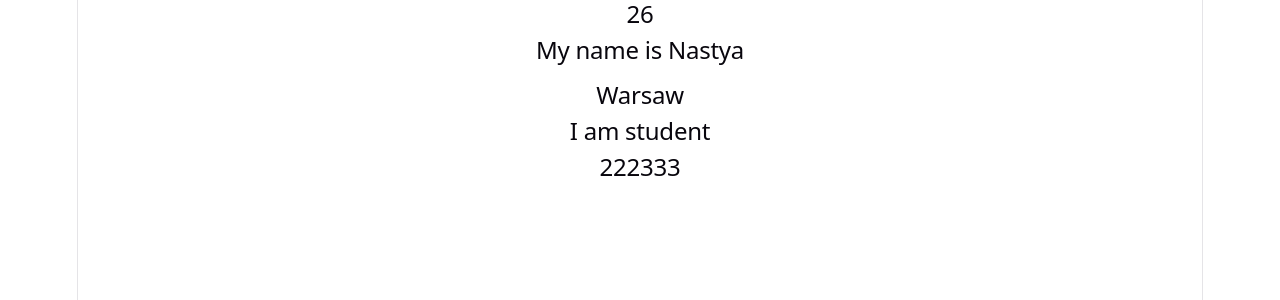
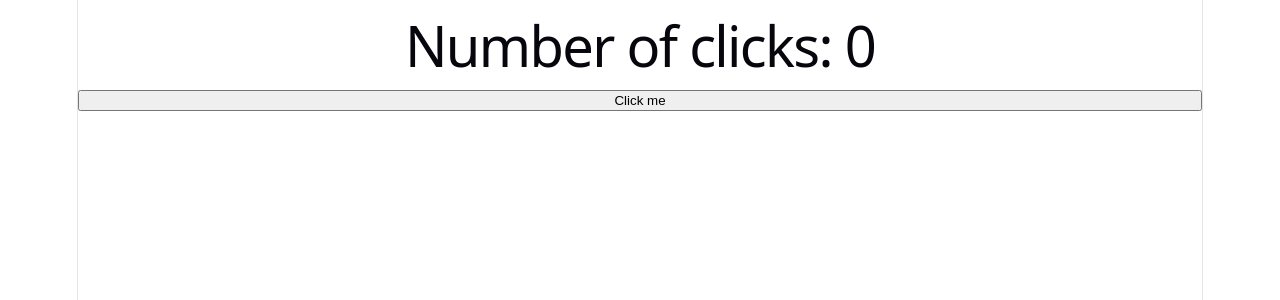
Before and after one commit to NnnastyaA/RRR, a React (Vite) app in the folder rrr-project/: page / in a window 1280 px wide. Shown: the top 300 px of the page. Built offline with nearby package versions, Linux system fonts and the light colour scheme.

Commit message:
added task 1.1

```diff
--- /dev/null
+++ b/rrr-project/src/Button.jsx
@@ -0,0 +1,14 @@
+import { useState } from 'react';
+
+const Button = () => {
+  const [state, setState] = useState(0);
+  console.log(state);
+  return (
+    <>
+      <h1>Number of clicks: {state}</h1>
+      <button onClick={() => setState(state + 1)}>Click me</button>
+    </>
+  );
+};
+
+export default Button;
--- a/rrr-project/src/CompFifth.jsx
+++ /dev/null
@@ -1,5 +0,0 @@
-const CompFifth = ({ fun }) => {
-  return <h2>{fun()}</h2>;
-};
-
-export default CompFifth;
--- a/rrr-project/src/CompFirst.jsx
+++ /dev/null
@@ -1,5 +0,0 @@
-const CompFirst = ({num}) => {
-  return <h2>{num}</h2>;
-};
-
-export default CompFirst;
--- a/rrr-project/src/CompFourth.jsx
+++ /dev/null
@@ -1,5 +0,0 @@
-const CompFourth = ({obj}) => {
-  return <h2>{obj.city}</h2>;
-};
-
-export default CompFourth;
--- a/rrr-project/src/CompSecond.jsx
+++ /dev/null
@@ -1,5 +0,0 @@
-const CompSecond = ({ str }) => {
-  return <h2>{str}</h2>;
-};
-
-export default CompSecond;
--- a/rrr-project/src/CompSixth.jsx
+++ /dev/null
@@ -1,5 +0,0 @@
-const CompSixth = ({ arr }) => {
-  return <h2>{arr}</h2>;
-};
-
-export default CompSixth;
--- a/rrr-project/src/CompThird.jsx
+++ /dev/null
@@ -1,5 +0,0 @@
-const CompThird = ({state}) => {
-  return <h2>{state}</h2>;
-};
-
-export default CompThird;
--- a/rrr-project/src/main.jsx
+++ b/rrr-project/src/main.jsx
@@ -1,20 +1,10 @@
 import { StrictMode } from "react";
 import { createRoot } from "react-dom/client";
 import "./index.css";
-import CompFirst from "./CompFirst.jsx";
-import CompSecond from "./CompSecond.jsx";
-import CompThird from "./CompThird.jsx";
-import CompFourth from "./CompFourth.jsx";
-import CompFifth from "./CompFifth.jsx";
-import CompSixth from "./CompSixth.jsx";
+import Button from "./Button.jsx";
 
 createRoot(document.getElementById("root")).render(
   <StrictMode>
-    <CompFirst num={26} />
-    <CompSecond str={"My name is Nastya"} />
-    <CompThird state={true} />
-    <CompFourth obj={{ name: "Nastya", city: "Warsaw" }} />
-    <CompFifth fun={() => "I am student"} />
-    <CompSixth arr={[2, 22, 3, 33]} />
+    <Button />
   </StrictMode>,
 );
```
Also changed, not shown: rrr-project/src/App.jsx (+1 -6 lines), 1 other file (tests, documents, lock files or other folders).
